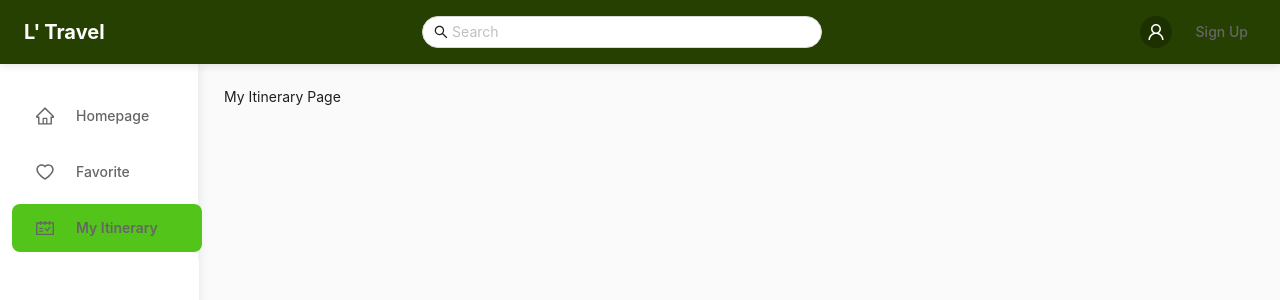
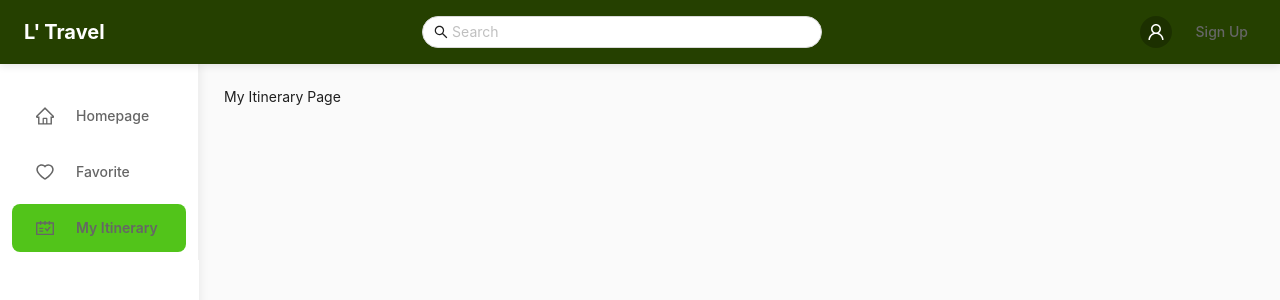
Before and after one commit to AndyHui-OOCL/ltravel-frontend, a React (Create React App) app: page /itinerary in a window 1280 px wide. Shown: the top 300 px of the page. Built offline with nearby package versions, Linux system fonts and the light colour scheme.

Commit message:
Fix: Prevent side bar menu item from overflowing the side bar menu

```diff
--- a/src/layouts/MainLayout.css
+++ b/src/layouts/MainLayout.css
@@ -99,6 +99,7 @@
   background: #fff;
   border-right: 1px solid #f0f0f0;
   box-shadow: 2px 0 8px rgba(0, 0, 0, 0.05);
+    overflow: hidden;
 }
 
 .sidebar-menu {
@@ -116,12 +117,13 @@
   transition: all 0.3s ease;
   display: flex;
   align-items: center;
+    max-width: calc(100% - 24px);
+
 }
 
 .sidebar-menu .ant-menu-item:hover {
   background-color:#52c41a;
   color: #666;
-  transform: translateX(4px);
 }
 
 .sidebar-menu .ant-menu-item-selected {
```
